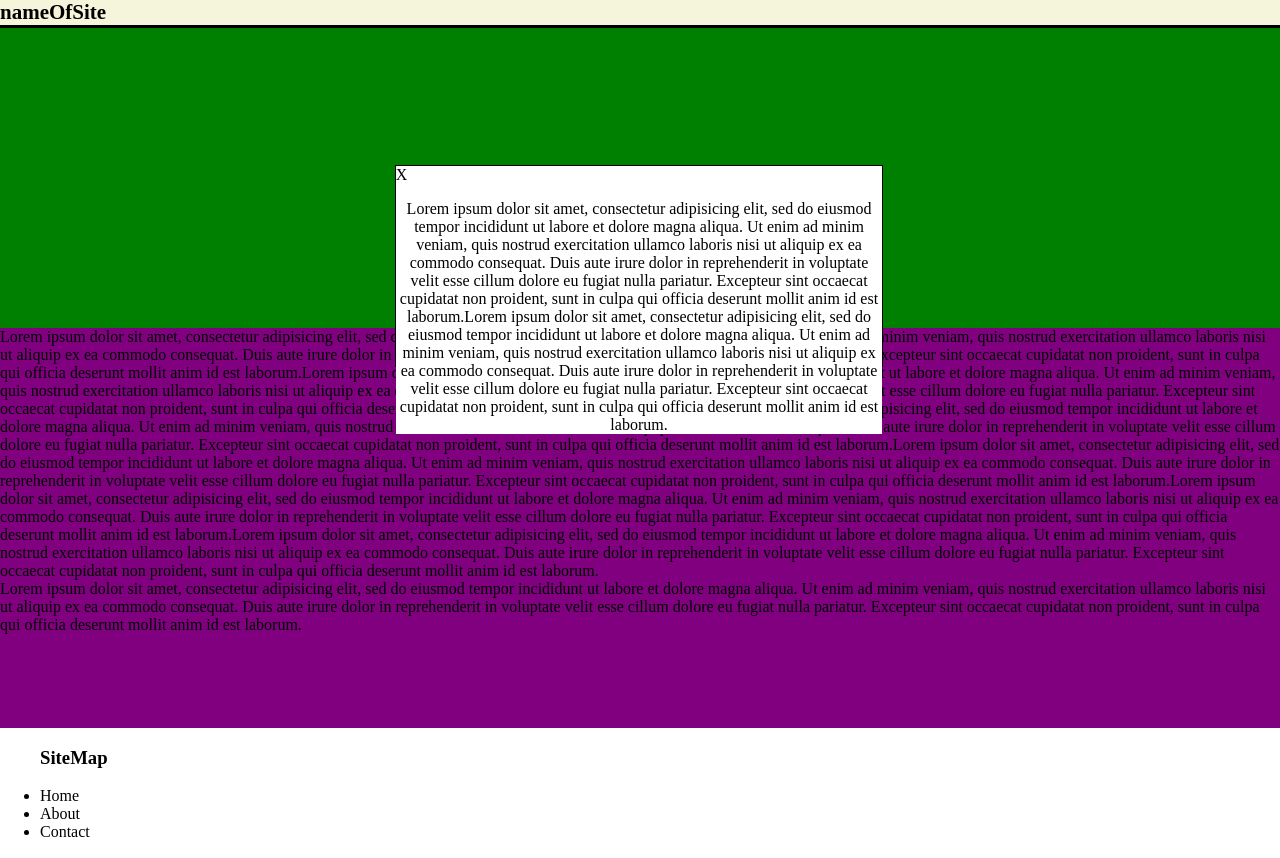
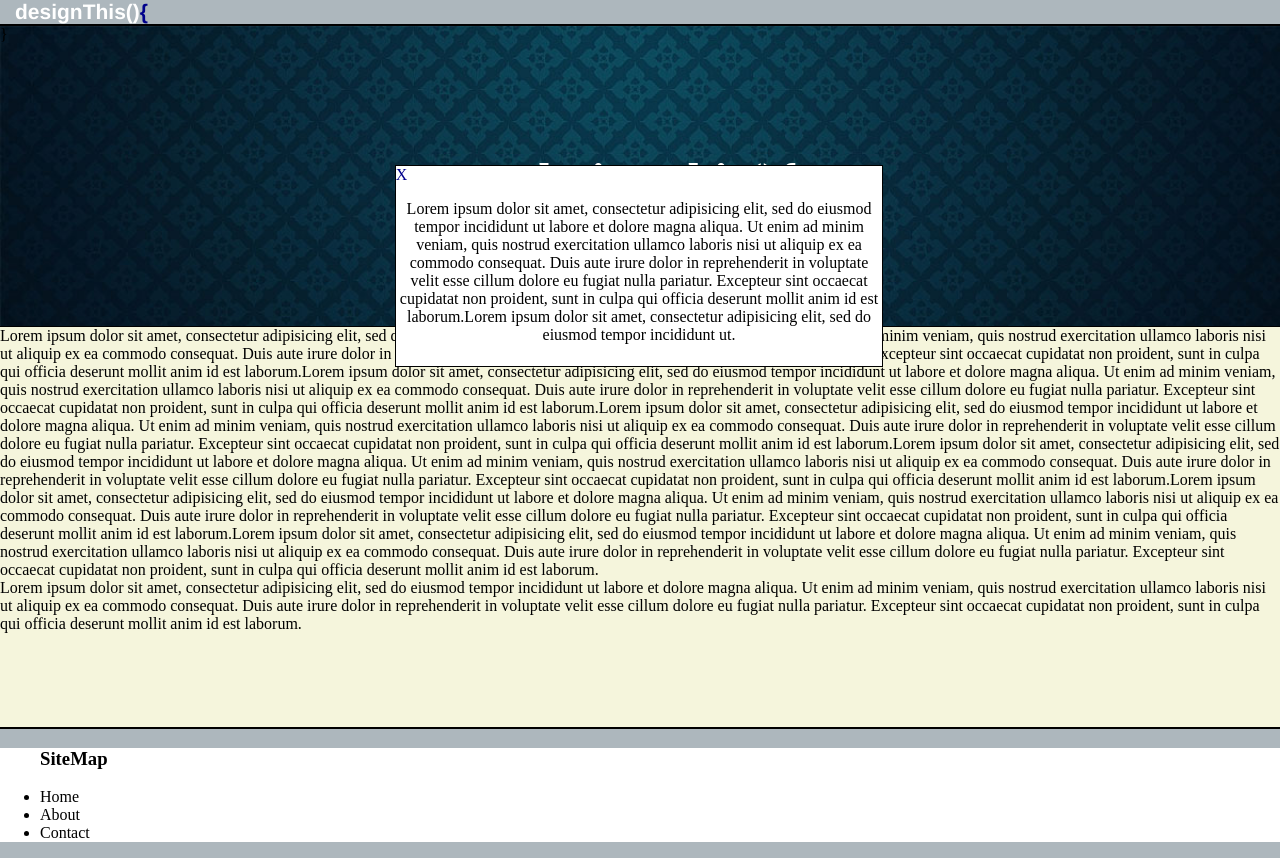
Before and after one commit to mwelshy/workshopmodal, a plain HTML site: page index.html in a window 1280 px wide. Drawn offline with Linux system fonts and the light colour scheme.

Commit message:
changed styling of header. Added new img background

```diff
--- a/index.html
+++ b/index.html
@@ -10,13 +10,14 @@
 		<div id="container">
 		<header>
 			<div class="header-bar">
-				<h1>nameOfSite</h1>
+				<h1>designThis()<span>{</span></h1>
 
 			</div>
 
 
 
 			<div class="header-img">
+				<h2>designThis(){</h2>}
 
 
 
@@ -96,11 +97,7 @@
 				consequat. Duis aute irure dolor in reprehenderit in voluptate velit esse
 				cillum dolore eu fugiat nulla pariatur. Excepteur sint occaecat cupidatat non
 				proident, sunt in culpa qui officia deserunt mollit anim id est laborum.Lorem ipsum dolor sit amet, consectetur adipisicing elit, sed do eiusmod
-				tempor incididunt ut labore et dolore magna aliqua. Ut enim ad minim veniam,
-				quis nostrud exercitation ullamco laboris nisi ut aliquip ex ea commodo
-				consequat. Duis aute irure dolor in reprehenderit in voluptate velit esse
-				cillum dolore eu fugiat nulla pariatur. Excepteur sint occaecat cupidatat non
-				proident, sunt in culpa qui officia deserunt mollit anim id est laborum.</p>
+				tempor incididunt ut.</p>
 		</div>
 	</div>
 
--- a/main.js
+++ b/main.js
@@ -1,6 +1,6 @@
 
 var modal = document.getElementById("myModal");
-var span = document.getElementsByTagName("span")[0].addEventListener("click", closeit);
+var span = document.getElementsByTagName("span")[1].addEventListener("click", closeit);
 
 function displayit(){
 	modal.style.display = "block";
--- a/style.css
+++ b/style.css
@@ -1,5 +1,5 @@
 body {
-	background-color: white;
+	background-color: #adb7bd;
 	margin: 0;
 	position: relative;
 }
@@ -11,30 +11,47 @@ body {
 
 
 .header-bar {
-	background-color: beige;
-	border-bottom: 3px solid black;
+	border-bottom: 2px solid black;
 
 }
 
 .header-bar h1 {
 	display:inline;
 	font-size: 21px;
+	color: white;
+	margin-left: 15px;
+	font-family: helvetica;
+
 }
 
 
 
 .header-img {
-	background-color: green;
+	background-image: url("bgpattern.jpg");
+	background-repeat: none;
+	background-size: cover;
 	width: 100%;
 	height: 300px;
+	border-bottom: 1px solid black;
+	position: relative;
 
 
+}
+
+.header-img h2 {
+	display: inline;
+	position: absolute;
+	top: 29%;
+	left: 41%;
+	font-size: 48px;
+	color:white;
 }
 
 .content {
 	width: 100%;
 	height: 400px;
-	background-color: purple;
+	background-color: beige;
+	border-bottom: 2px solid black;
 
 
 }
@@ -53,6 +70,10 @@ body {
 .footer {
 	clear:both;
 	background-color: white;
+}
+
+span {
+	color: darkblue;
 }
 
 
```
Also changed, not shown: bgpattern.jpg (added).
